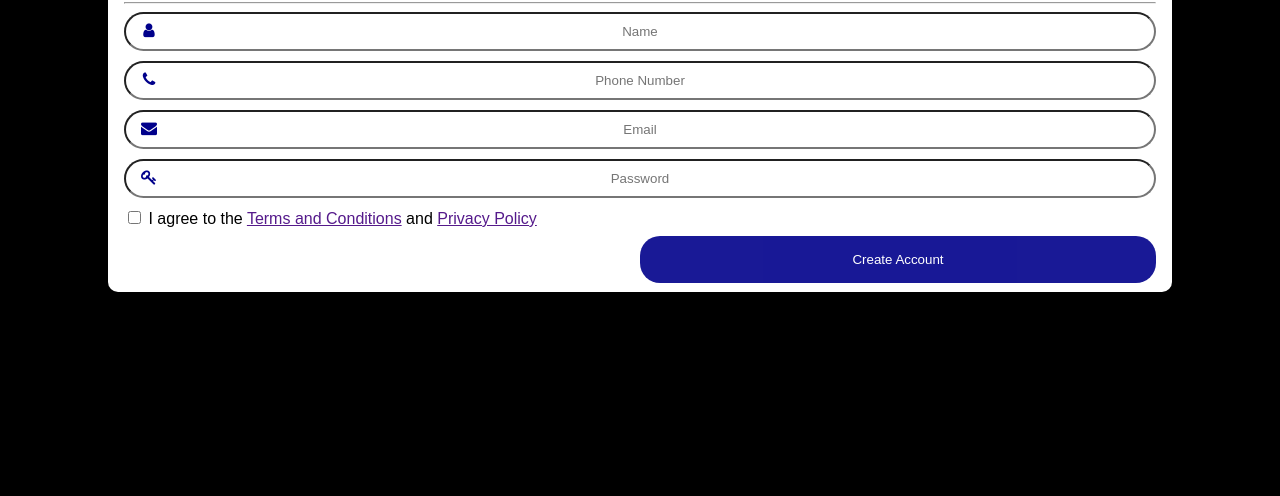
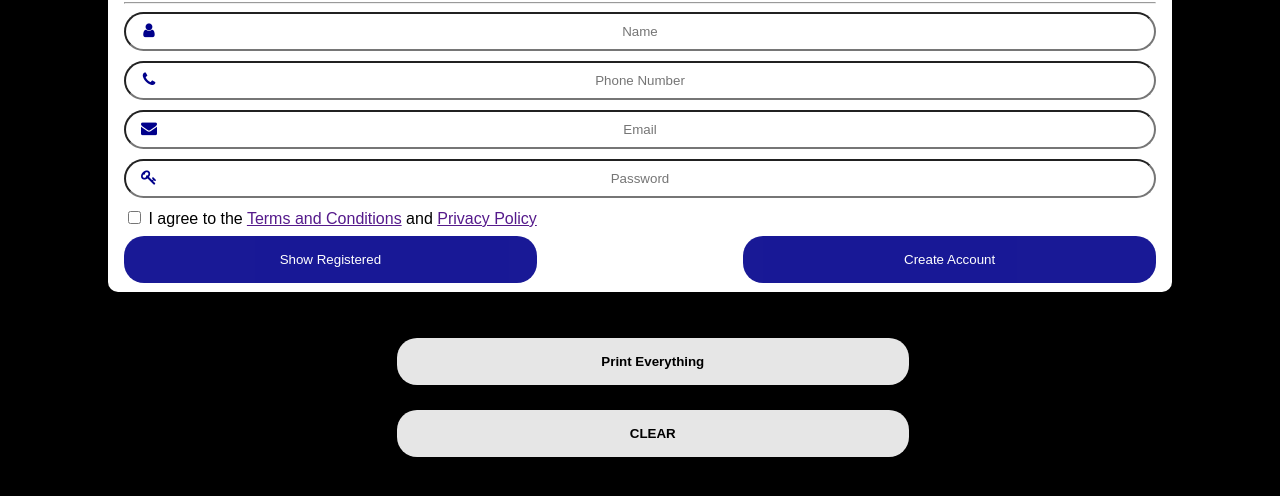
Before and after one commit to ashraf-aljabari/OCA-Exercises, a plain HTML site: page JavaScript/19-Oct/task1/index.html in a window 1280 px wide. Shown: the part 102-598 px from the top of the page. Drawn offline with Linux system fonts and the light colour scheme.

Commit message:
task is done

```diff
--- a/JavaScript/19-Oct/task1/index.css
+++ b/JavaScript/19-Oct/task1/index.css
@@ -52,8 +52,56 @@ h2 {
   margin: 8px 0;
   border: none;
   cursor: pointer;
-  width: 50%;
+  width: 40%;
   opacity: 0.9;
   border-radius: 20px;
   float: right;
 }
+
+.showbtn {
+  background-color: darkblue;
+  color: white;
+  padding: 16px 20px;
+  margin: 8px 0;
+  border: none;
+  cursor: pointer;
+  width: 40%;
+  opacity: 0.9;
+  border-radius: 20px;
+  float: left;
+  text-align: center;
+}
+
+.clearBtn {
+  position: absolute;
+  top: 64%;
+  left: 31%;
+  font-weight: bold;
+  background-color: white;
+  color: black;
+  padding: 16px 20px;
+  margin: auto;
+  border: none;
+  cursor: pointer;
+  width: 40%;
+  opacity: 0.9;
+  border-radius: 20px;
+  text-align: center;
+}
+
+.printBtn {
+  position: absolute;
+  top: 55%;
+  left: 31%;
+  font-weight: bold;
+  background-color: white;
+  color: black;
+  padding: 16px 20px;
+  margin: auto;
+  border: none;
+  cursor: pointer;
+  width: 40%;
+  opacity: 0.9;
+  border-radius: 20px;
+  text-align: center;
+}
--- a/JavaScript/19-Oct/task1/index.html
+++ b/JavaScript/19-Oct/task1/index.html
@@ -23,6 +23,7 @@
                name="username"
                placeholder="Name">
     </div>
+
 
     <div class="input-icons">
       <i class="fa fa-phone icon">
@@ -56,7 +57,15 @@
       I agree to the <a href="">Terms and Conditions</a> and <a href="">Privacy Policy</a>
     </div>
     <input id="submitBtn" disabled type="submit" value="Create Account" class="registerbtn">
+
+    <input  onclick="printOutput()" type="button" value="Show Registered" class="showbtn">
+
+    <input onclick="clearData()" value="CLEAR" type="button" class="clearBtn">
+
+    <button onclick="printAllItems()" type="button" class="printBtn">Print Everything</button>
   </form>
+
+
   <script src="index.js"></script>
 </body>
 </html>
--- a/JavaScript/19-Oct/task1/index.js
+++ b/JavaScript/19-Oct/task1/index.js
@@ -2,12 +2,14 @@ var emailReg = new RegExp(/^\w+@[a-zA-Z_]+?\.[a-zA-Z]{2,3}$/);
 var passwordReg = new RegExp("^(?=.*[a-z])(?=.*[A-Z])(?=.*[0-9])(?=.*[!@#\$%\^&\*])(?=.{8,})");
 var phoneNumberReg = new RegExp(/^\(?([0-9]{3})\)?[-. ]?([0-9]{3})[-. ]?([0-9]{4})$/);
 var nameReg = new RegExp(/([^\s])/);
+
 function validation (){
 
   var name = document.forms["formOne"]["username"].value;
   var email = document.forms["formOne"]["input-email"].value;
   var password = document.forms["formOne"]["input-password"].value;
   var phoneNumber = document.forms["formOne"]["input-phoneNumber"].value;
+
   if(nameReg.test(name) != true){
     alert("wrong name");
     return false;
@@ -17,6 +19,8 @@ function validation (){
     alert("wrong phone number");
     return false;
   }
+
+
 
   if(emailReg.test(email) != true){
     alert("wrong email");
@@ -30,6 +34,18 @@ function validation (){
   }
 
   alert("Registeration complete!");
+
+  sessionStorage.setItem("fullName",name);
+    console.log(sessionStorage.getItem("fullName"));
+
+  sessionStorage.setItem("phoneNumber",phoneNumber);
+  console.log(sessionStorage.getItem("phoneNumber"));
+
+  sessionStorage.setItem("userEmail",email);
+  console.log(sessionStorage.getItem("userEmail"));
+
+  sessionStorage.setItem("passwordSaved",password);
+  console.log(sessionStorage.getItem("passwordSaved"));
   return true;
 
 }
@@ -41,3 +57,28 @@ function changed(checkbox){
     document.getElementById("submitBtn").disabled = true;
   }
 }
+
+function printOutput(){
+  var testingName = sessionStorage.getItem("fullName");
+  alert(`Hello ${testingName}, your email is ${sessionStorage.getItem("userEmail")}`)
+}
+
+function clearData(){
+  sessionStorage.clear();
+  // sessionStorage.removeItem("fullName");
+}
+
+function printAllItems() {
+
+  var key;
+  var data;
+  for(var i = 0; i < sessionStorage.length;i++){
+    key = "";
+    key += sessionStorage.key(i) + "\n";
+    data += sessionStorage.getItem(key) + "\n";
+  }
+  alert(key);
+
+}
+
+//
--- /dev/null
+++ b/JavaScript/21-Oct/index.css
@@ -0,0 +1,51 @@
+section {
+  /* color: #fff; */
+  padding: 2rem;
+  margin: 0 30%;
+}
+
+.container {
+  border-radius: 20px;
+  background-color: darkgray;
+  padding: 1rem;
+}
+
+h1 {
+  text-align: center;
+  color: darkblue;
+}
+
+form {
+  display: flex;
+  flex-direction: column;
+}
+
+input {
+  margin: 0.5rem;
+  padding: 0.3rem;
+  border-color: darkblue;
+  border-top: none;
+  border-right: none;
+  border-left: none;
+  border-radius: 0.3rem;
+}
+
+label {
+  color: darkblue;
+  font-weight: 600;
+}
+
+.btnContainer {
+  display: flex;
+  flex-direction: column;
+}
+
+#btn {
+  background: white;
+  font-weight: bold;
+}
+
+#btn:hover {
+  background: darkblue;
+  color: white;
+}
```
Also changed, not shown: JavaScript/21-Oct/index.html (added, +28 -0 lines), JavaScript/21-Oct/index.js (added, +26 -0 lines).
